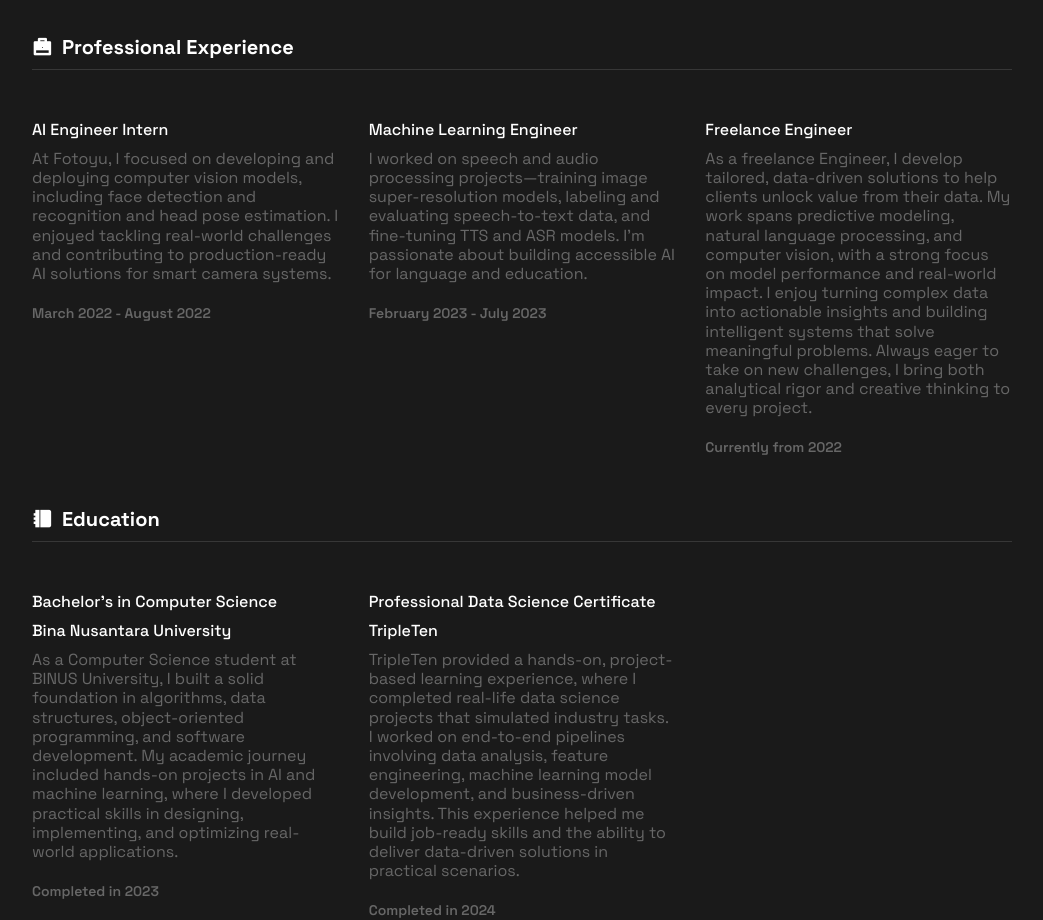
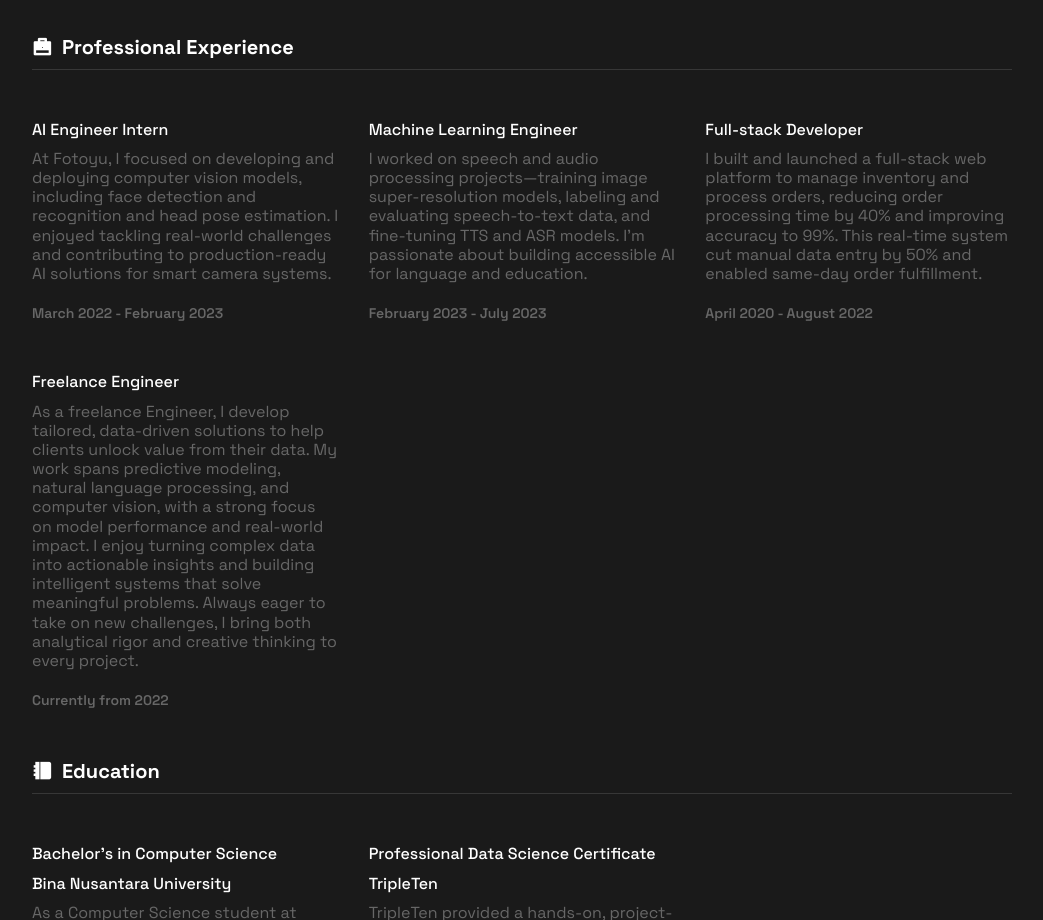
Before and after one commit to BrandonScottt/brandonscottt.github.io, a plain HTML site: page index.html in a window 1280 px wide. Shown: the part 1700-2620 px from the top of the page, without its empty margins (118-1161 px from the left). Drawn offline with nearby package versions, Linux system fonts and the light colour scheme; a script that the page names is missing.

Commit message:
Update index.html

```diff
--- a/index.html
+++ b/index.html
@@ -183,7 +183,7 @@
                                 including face detection and recognition and head pose estimation. I enjoyed tackling real-world challenges and contributing to
                                 production-ready AI solutions for smart camera systems.
                             </p>
-                            <span class="qualification__date">March 2022 - August 2022</span>
+                            <span class="qualification__date">March 2022 - February 2023</span>
                         </div>
                         <!-- Experience 2-->
                         <div class="qualification__item">
@@ -195,6 +195,15 @@
                             <span class="qualification__date">February 2023 - July 2023</span>
                         </div>
                         <!-- Experience 3-->
+                        <div class="qualification__item">
+                            <h3 class="qualification__title">Full-stack Developer</h3>
+                            <p class="qualification__description">I built and launched a full-stack web platform to manage inventory and process orders, reducing
+                                order processing time by 40% and improving accuracy to 99%. This real-time system cut manual data entry by 50% and enabled same-day
+                                order fulfillment.
+                            </p>
+                            <span class="qualification__date">April 2020 - August 2022</span>
+                        </div>
+                        <!-- Experience 4-->
                         <div class="qualification__item">
                             <h3 class="qualification__title">Freelance Engineer</h3>
                             <p class="qualification__description">As a freelance Engineer, I develop tailored, data-driven solutions to help clients
@@ -240,7 +249,7 @@
                 </div>
                 <div class="qualification__footer">
                     <p class="qualification__footer-text">See my full resume</p>
-                    <a href="./assets\Brandon_Scott_Buana_CV.pdf" download class="btn btn--primary">Resume</a>
+                    <a href="./assets\Brandon_Scott_Buana_Resume.pdf" download class="btn btn--primary">Resume</a>
                 </div>
             </div>
         </section>
@@ -553,4 +562,5 @@
 
     // Start the typewriter effect
     typeEffect();
+
 </script>
```
